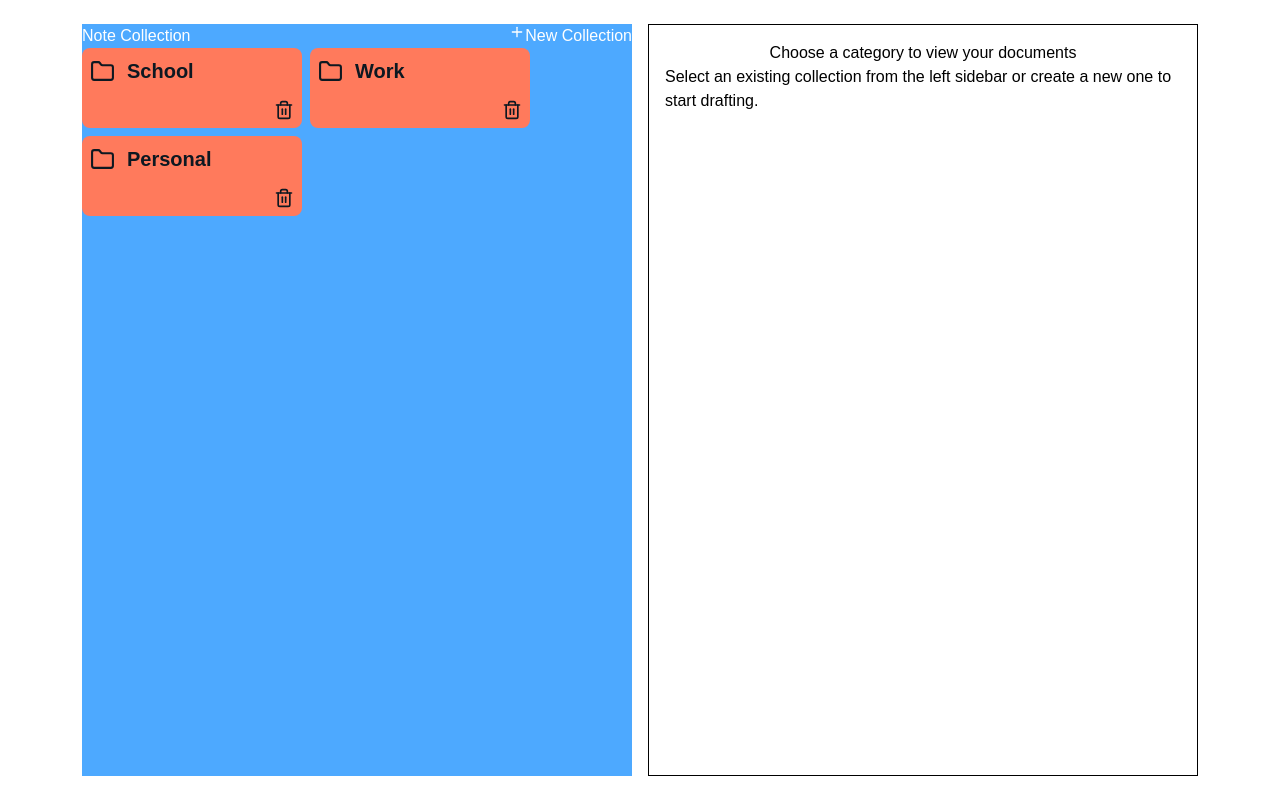
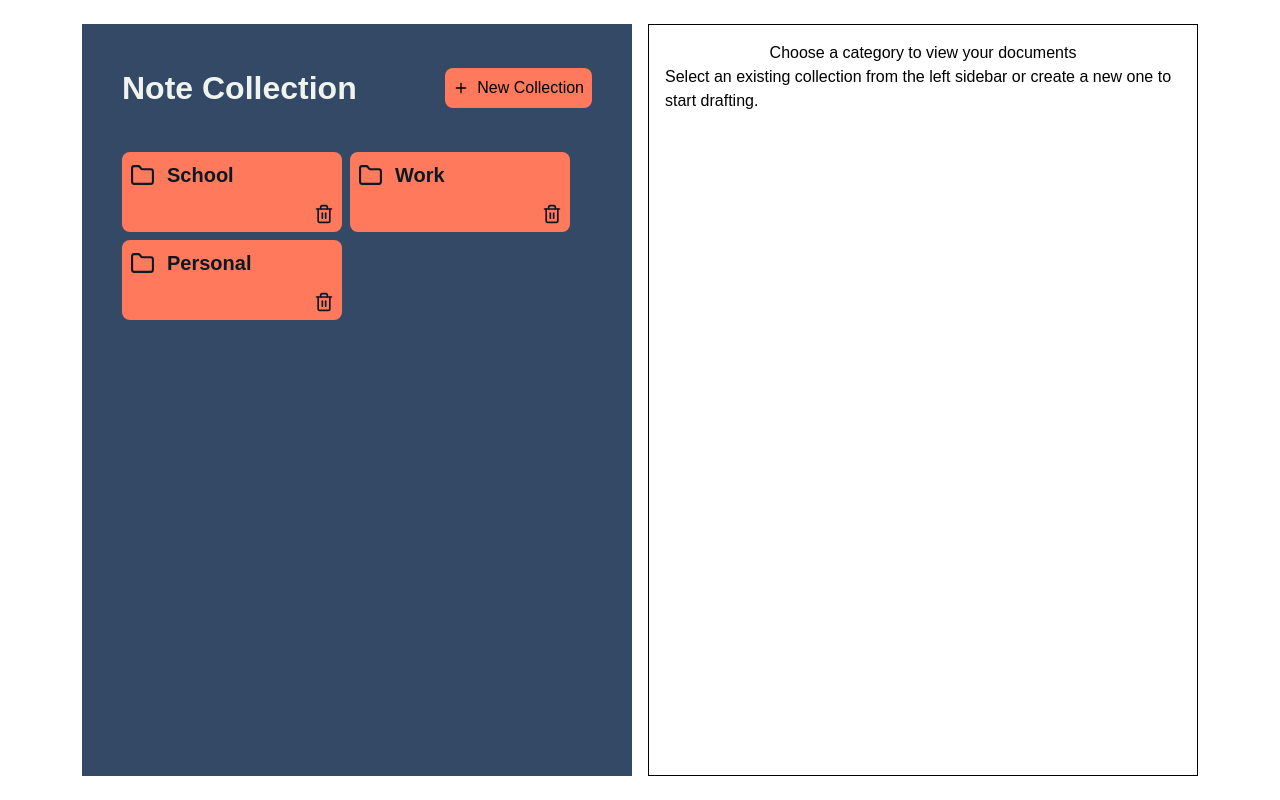
Before and after one commit to Zer0-Gravity/mini-react-project, a React (Vite) app in the folder note-taking-app/: page / in a window 1280 px wide. Built offline with nearby package versions, Linux system fonts and the light colour scheme.

Commit message:
Feat: Style left card added padding, font size, and style add new collection button

```diff
--- a/note-taking-app/src/Component/CollectionGrid.tsx
+++ b/note-taking-app/src/Component/CollectionGrid.tsx
@@ -34,12 +34,17 @@ function CollectionGrid({ notes, setter }: CardProps) {
     };
 
     return (
-        <div className="h-full w-137.5 bg-[#4DA9FF] text-white">
+        <div className="h-full w-137.5 bg-primary-color p-10">
             {/* Header */}
-            <header className="flex justify-between">
-                <h1>Note Collection</h1>
+            <header className="flex justify-between mb-10 items-center">
+                <h1 className="text-[32px] font-semibold text-text-light">
+                    Note Collection
+                </h1>
                 {/* Trigger modal flag to true when user click +New Collection */}
-                <button className="flex" onClick={() => setModalInput(true)}>
+                <button
+                    className="flex items-center gap-2 bg-secondary-color p-2 rounded-lg"
+                    onClick={() => setModalInput(true)}
+                >
                     <LuPlus /> New Collection
                 </button>
 
```
